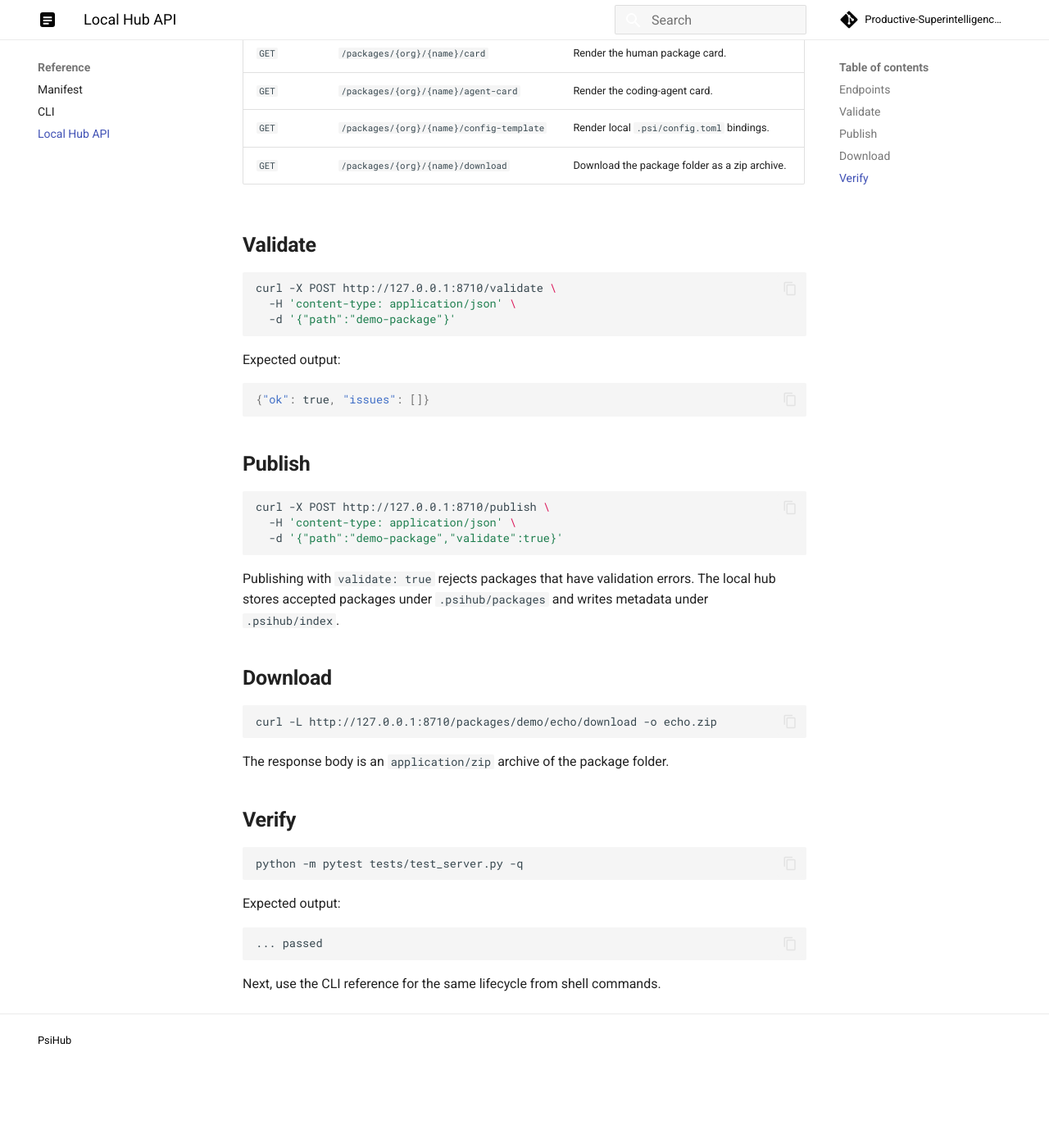
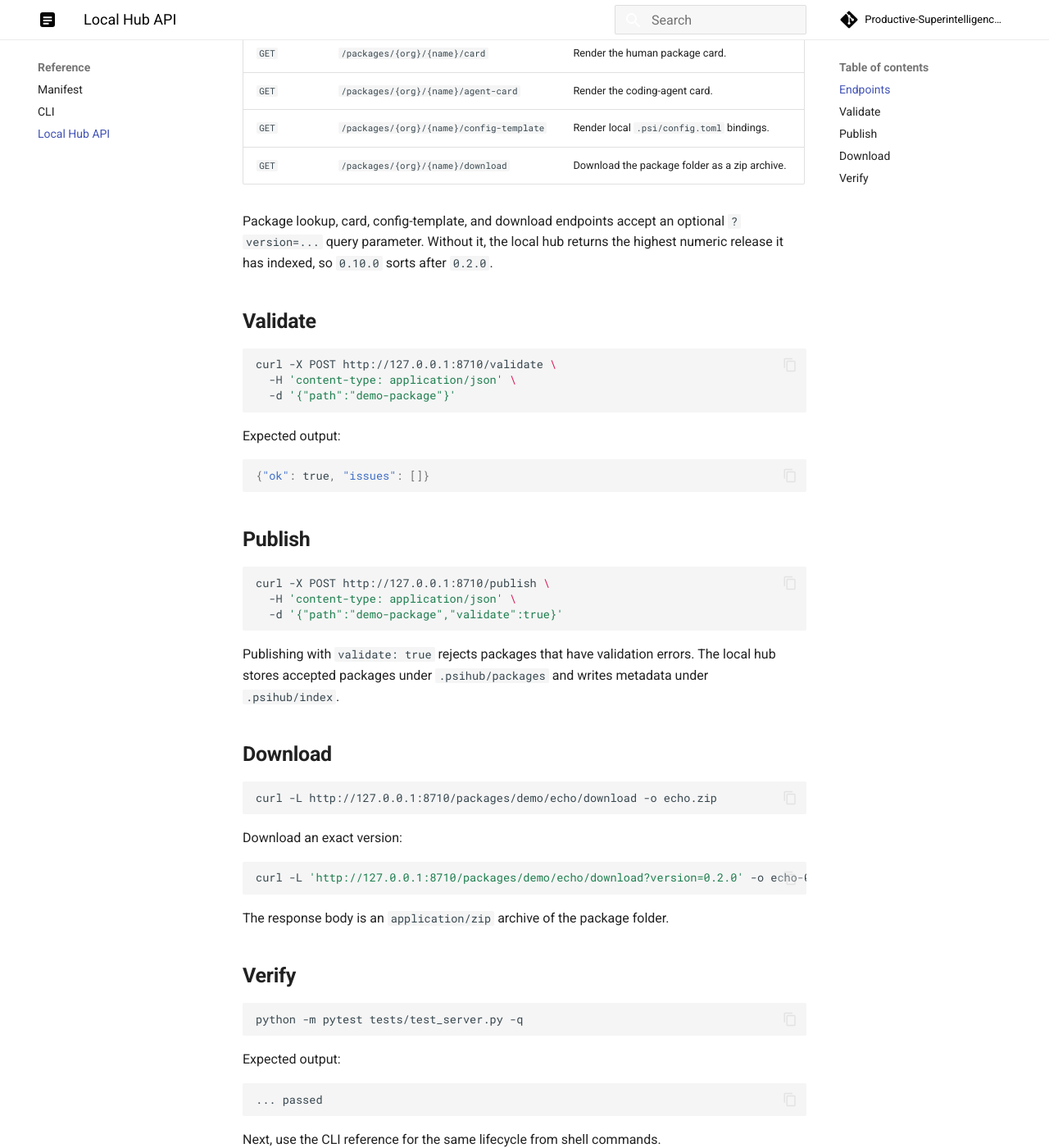
Before and after one commit to Productive-Superintelligence/psihub, an MkDocs documentation site: the page built from docs/reference/local-hub-api.md, in a window 1280 px wide and 1400 px high, scrolled down 741 px. Shown: the whole window at 82% size. Built offline with MkDocs 1.6.1 and Material for MkDocs 9.7.7, drawn with Linux system fonts in a browser that asks for light colours; comment, search, counter and statistics services are not loaded; before the commit the page ends 2042 px from its top, so only the background shows below that.

Commit message:
Document PsiHub exact version lookup

````diff
--- a/docs/reference/local-hub-api.md
+++ b/docs/reference/local-hub-api.md
@@ -24,6 +24,10 @@ app = create_app(hub=LocalHub(".psihub"))
 | `GET` | `/packages/{org}/{name}/agent-card` | Render the coding-agent card. |
 | `GET` | `/packages/{org}/{name}/config-template` | Render local `.psi/config.toml` bindings. |
 | `GET` | `/packages/{org}/{name}/download` | Download the package folder as a zip archive. |
+
+Package lookup, card, config-template, and download endpoints accept an optional
+`?version=...` query parameter. Without it, the local hub returns the highest
+numeric release it has indexed, so `0.10.0` sorts after `0.2.0`.
 
 ## Validate
 
@@ -57,6 +61,12 @@ metadata under `.psihub/index`.
 curl -L http://127.0.0.1:8710/packages/demo/echo/download -o echo.zip
 ```
 
+Download an exact version:
+
+```bash
+curl -L 'http://127.0.0.1:8710/packages/demo/echo/download?version=0.2.0' -o echo-0.2.0.zip
+```
+
 The response body is an `application/zip` archive of the package folder.
 
 ## Verify
````
Also changed, not shown: 1 other file.
